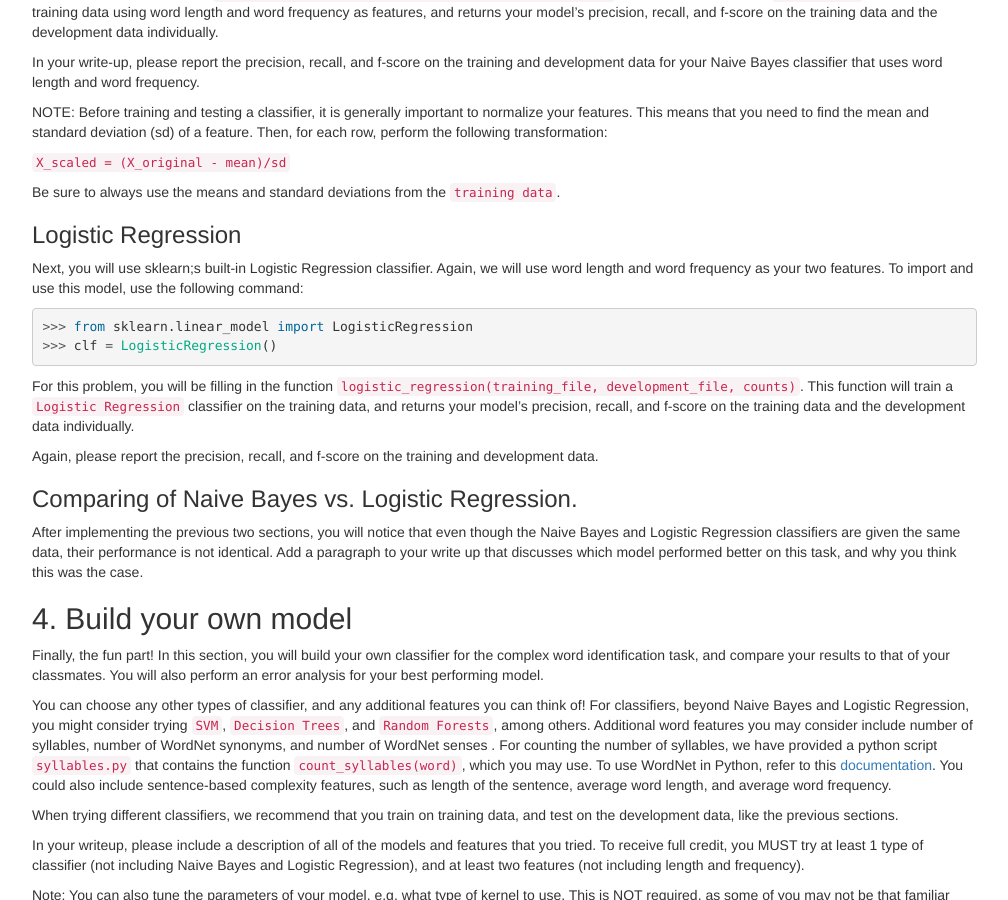
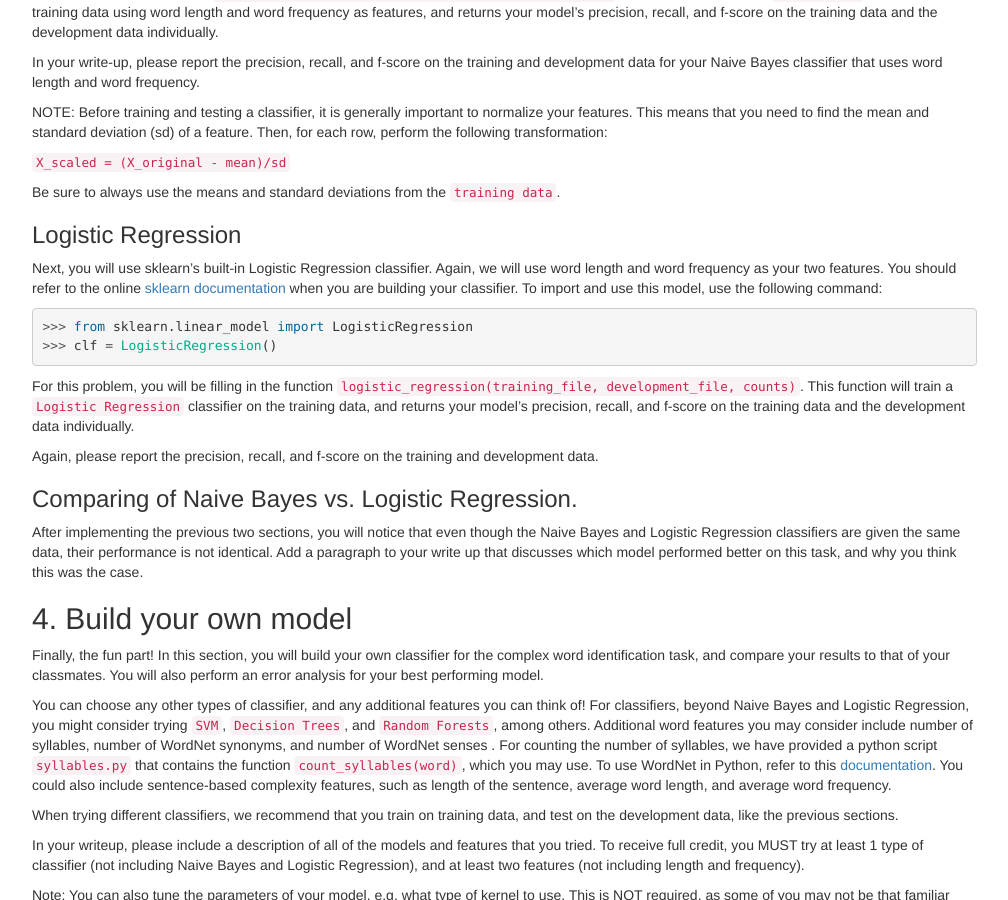
Before and after one commit to computational-linguistics-class/computational-linguistics-class.github.io, a Jekyll site: the page built from assignment2.md, in a window 1280 px wide and 900 px high, scrolled down 3085 px. Shown: the whole window, without its empty margins (233-1241 px from the left). Built offline with Jekyll 4.4.1, drawn with Linux system fonts in a browser that asks for light colours; nearby versions of some CDN libraries; a script that is not in the unit is left out.

Commit message:
Added logistic regression link

```diff
--- a/assignment2.md
+++ b/assignment2.md
@@ -158,7 +158,7 @@ Be sure to always use the means and standard deviations from the `training data`
 
 ### Logistic Regression
 
-Next, you will use sklearn;s built-in Logistic Regression classifier. Again, we will use word length and word frequency as your two features. To import and use this model, use the following command:
+Next, you will use sklearn's built-in Logistic Regression classifier. Again, we will use word length and word frequency as your two features. You should refer to the online [sklearn documentation](http://scikit-learn.org/stable/modules/generated/sklearn.linear_model.LogisticRegression.html) when you are building your classifier. To import and use this model, use the following command:
 
 {% highlight python %}
 >>> from sklearn.linear_model import LogisticRegression
```
